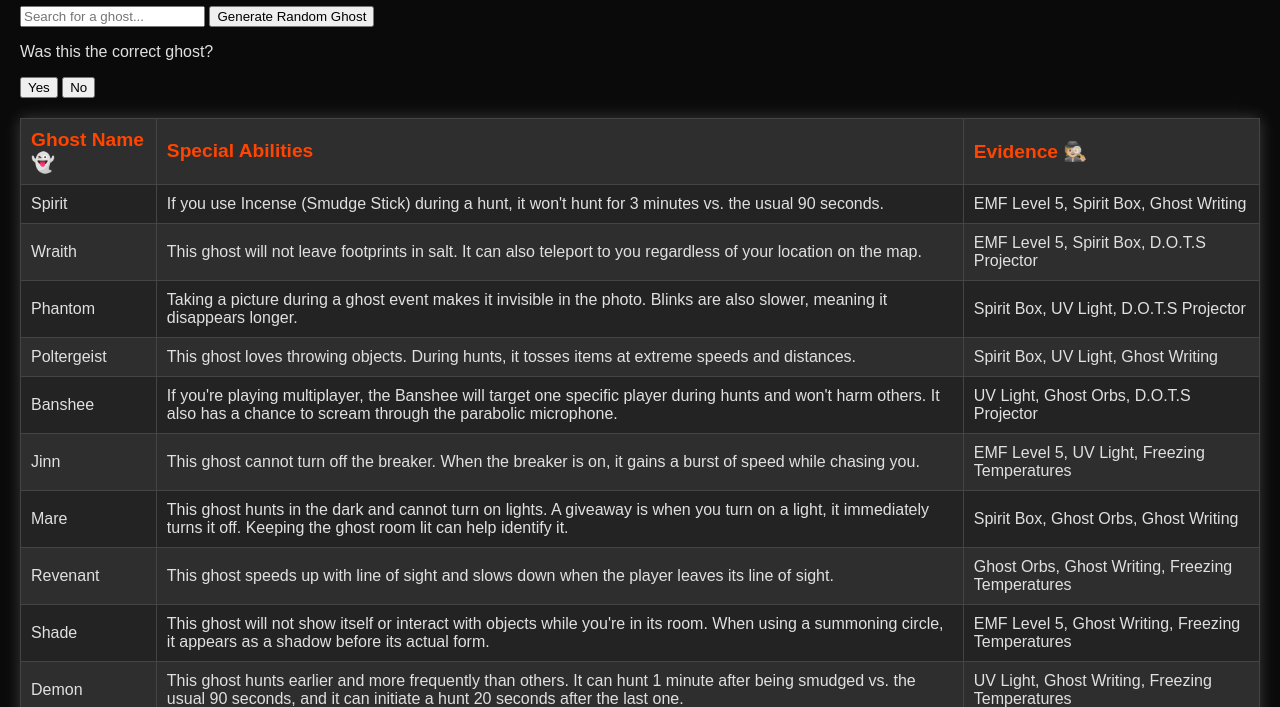
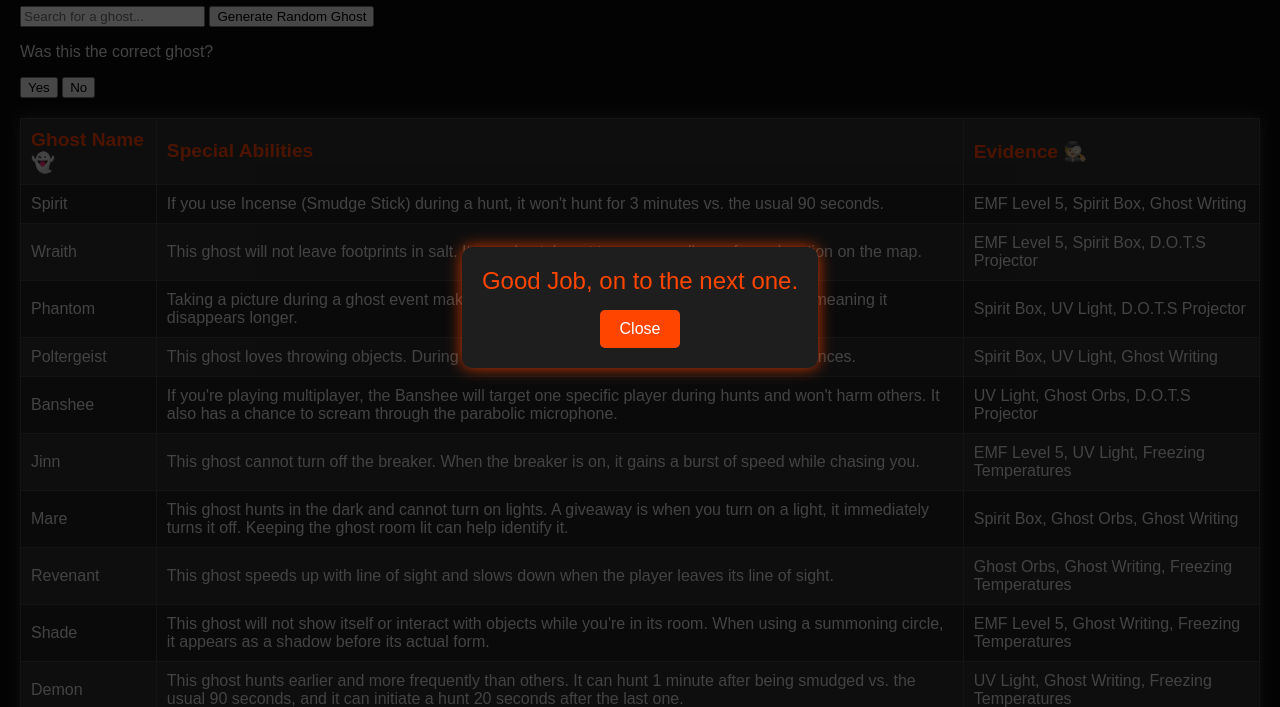
Before and after one commit to JoeyVedder/PhasmoCheatSheet, a plain HTML site: page index.html in a window 1280 px wide. Both pictures are taken after a click on the button "Yes". Shown: the part 93-800 px from the top of the page. Drawn offline with Linux system fonts and the light colour scheme.

Commit message:
finished project

```diff
--- a/index.html
+++ b/index.html
@@ -15,6 +15,14 @@
         <p>Was this the correct ghost?</p>
         <button id="yesButton">Yes</button>
         <button id="noButton">No</button>
+        <audio id="yesSound" src="sounds/audio_TruckExitSoundEffect.wav"></audio>
+        <audio id="noSound" src="sounds/playerdying.mp3"></audio>
+    </div>
+    <div id="customModal" class="popup hidden">
+        <div class="popup-content">
+            <p id="modalMessage"></p>
+            <button id="closeModalButton">Close</button>
+        </div>
     </div>
     <table>
         <thead>
--- a/script.js
+++ b/script.js
@@ -4,6 +4,10 @@ const randomGhostContainer = document.getElementById('randomGhostContainer');
 const responseSection = document.getElementById('responseSection');
 const yesButton = document.getElementById('yesButton');
 const noButton = document.getElementById('noButton');
+const customModal = document.getElementById('customModal');
+const modalMessage = document.getElementById('modalMessage');
+const closeModalButton = document.getElementById('closeModalButton');
+const generateGhostSound = new Audio('sounds/audio_Arrival 1.wav');
 
 // Add search bar functionality
 searchBar.addEventListener('input', function () {
@@ -20,22 +24,37 @@ generateGhostButton.addEventListener('click', function () {
     const randomIndex = Math.floor(Math.random() * rows.length);
     const randomGhost = rows[randomIndex].querySelector('td:first-child').textContent;
 
+    generateGhostSound.play();
+
     // Display the random ghost
     randomGhostContainer.textContent = `Random Ghost: ${randomGhost}`;
     responseSection.style.display = 'block';
 });
 
 yesButton.addEventListener('click', function () {
-    alert('Good Job, on to the next one.');
+    document.getElementById('yesSound').play();
+    showModal('Good Job, on to the next one.');
     resetGenerator();
 });
 
 noButton.addEventListener('click', function () {
-    alert('*DEAD* RIP');
+    document.getElementById('noSound').play();
+    showModal('*DEAD* RIP');
     resetGenerator();
 });
+
+closeModalButton.addEventListener('click', function () {
+    customModal.classList.add('hidden');
+});
+
+function showModal(message) {
+    modalMessage.textContent = message;
+    customModal.classList.remove('hidden');
+}
 
 function resetGenerator() {
     randomGhostContainer.textContent = '';
     responseSection.style.display = 'none';
 }
+
+randomGhostContainer.classList.add('show');
--- a/style.css
+++ b/style.css
@@ -57,7 +57,7 @@ a:hover {
 }
 
 td:hover::after {
-    content: attr(data-info); /* Add data-info attributes for details */
+    content: attr(data-info);
     position: absolute;
     background: rgba(0, 0, 0, 0.8);
     color: #fff;
@@ -84,7 +84,51 @@ td:hover::after {
     100% { transform: translate(0, 0); }
 }
 
+@import url('https://fonts.googleapis.com/css2?family=Creepster&display=swap');
 
+.popup {
+    position: fixed;
+    top: 0;
+    left: 0;
+    width: 100%;
+    height: 100%;
+    background-color: rgba(0, 0, 0, 0.7);
+    display: flex;
+    justify-content: center;
+    align-items: center;
+    z-index: 1000;
+}
 
+.popup.hidden {
+    display: none;
+}
 
-@import url('https://fonts.googleapis.com/css2?family=Creepster&display=swap');
+.popup-content {
+    background: #1e1e1e;
+    border-radius: 10px;
+    padding: 20px;
+    text-align: center;
+    box-shadow: 0 0 15px rgba(255, 69, 0, 0.8);
+    color: #ff4500;
+    font-family: 'Creepster', Arial, sans-serif;
+}
+
+.popup-content p {
+    margin: 0 0 15px;
+    font-size: 1.5rem;
+}
+
+.popup-content button {
+    background: #ff4500;
+    color: #fff;
+    border: none;
+    padding: 10px 20px;
+    border-radius: 5px;
+    cursor: pointer;
+    font-size: 1rem;
+    transition: background 0.3s;
+}
+
+.popup-content button:hover {
+    background: #e63900;
+}
```
Also changed, not shown: 4 other files.
